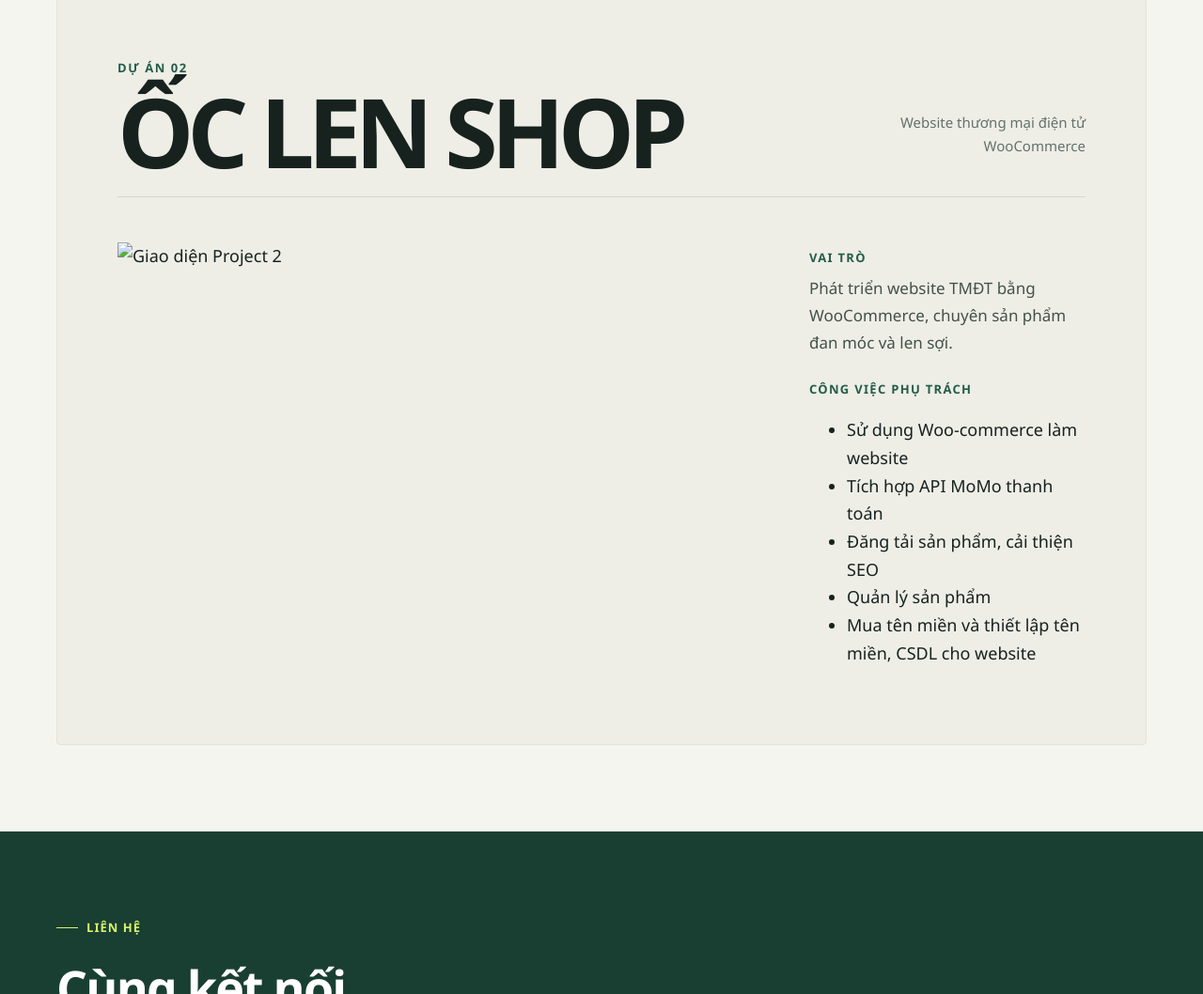
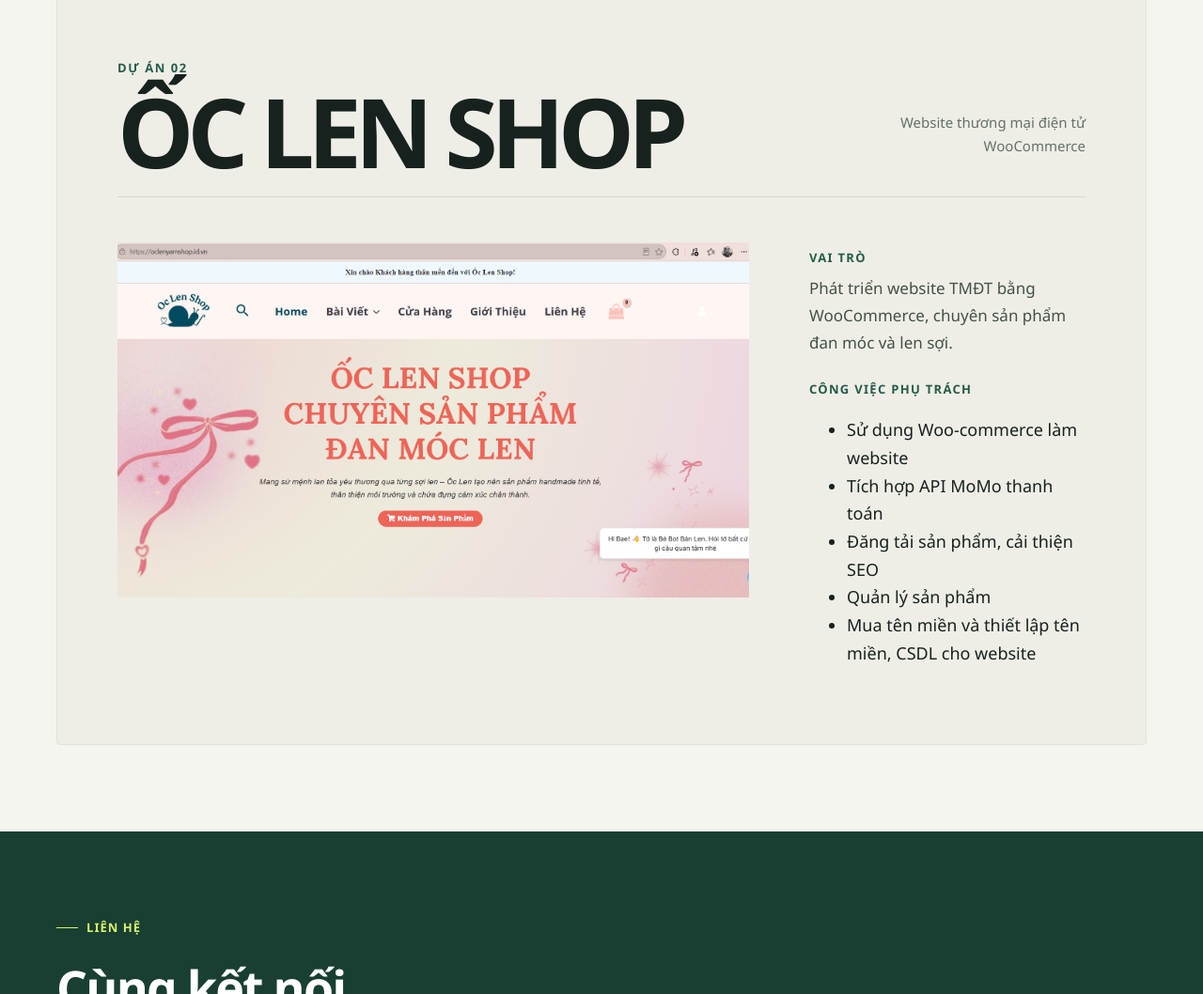
Before and after one commit to nhanhthu140/nguyenhuynhanhthu, a plain HTML site: page index.html in a window 1280 px wide. Shown: the part 3829-4887 px from the top of the page at 94% size. Drawn offline with Linux system fonts and the light colour scheme.

Commit message:
Update index.html

```diff
--- a/index.html
+++ b/index.html
@@ -626,7 +626,7 @@
               <p class="project-kind">Website thương mại điện tử<br>WooCommerce</p>
             </header>
             <div class="project-body project-body-stacked">
-                <img src="image/oclenshop1.pngg" alt="Giao diện Project 2" style="width: 100%; aspect-ratio: 16 / 9; object-fit: cover; display: block;">
+                <img src="image/oclenshop1.png" alt="Giao diện Project 2" style="width: 100%; aspect-ratio: 16 / 9; object-fit: cover; display: block;">
               <div class="project-details">
                 <section>
                   <h4>Vai trò</h4>
```
